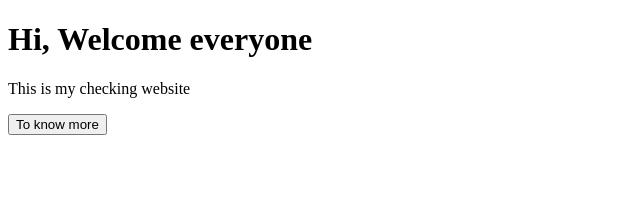
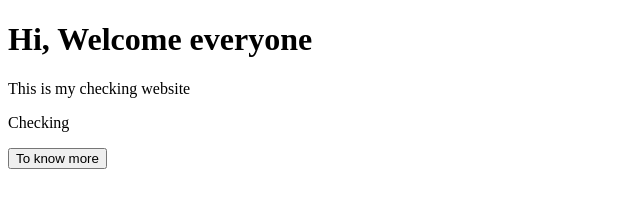
Before and after one commit to AbdurRahman328/abdurrahman.github.io, a plain HTML site: page index.html in a window 1280 px wide. Shown: the whole page, without its empty margins (0-640 px from the left). Drawn offline with Linux system fonts and the light colour scheme.

Commit message:
Update index.html

```diff
--- a/index.html
+++ b/index.html
@@ -6,6 +6,7 @@
 <body>
   <h1>Hi, Welcome everyone</h1>
   <p>This is my checking website</p>
+  <p>Checking</p>
   <button><a ahref="https://www.linkedin.com/in/abdur-rahman-s-18b65621a/">To know more</a></button>
 </body>
 </html>
```
